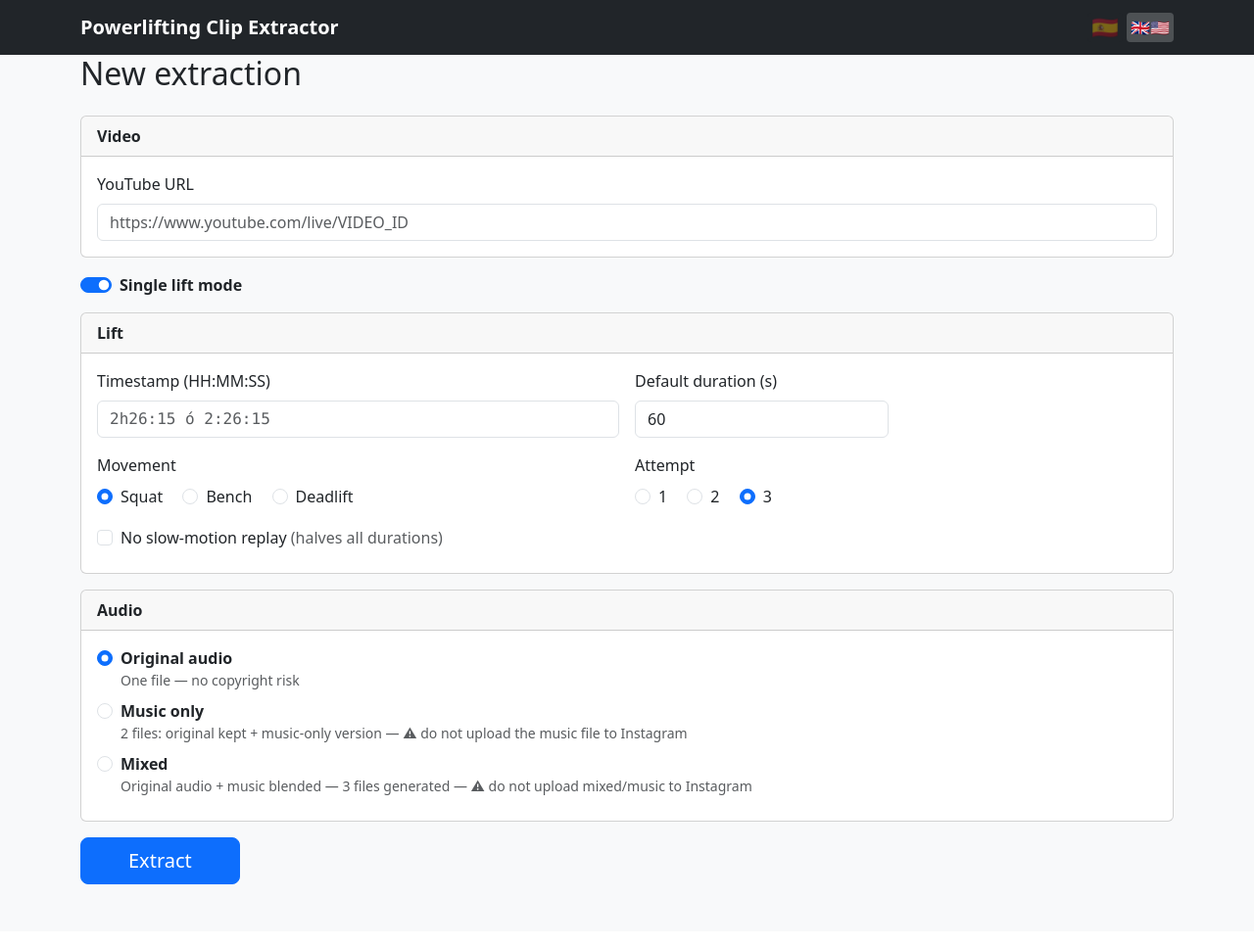
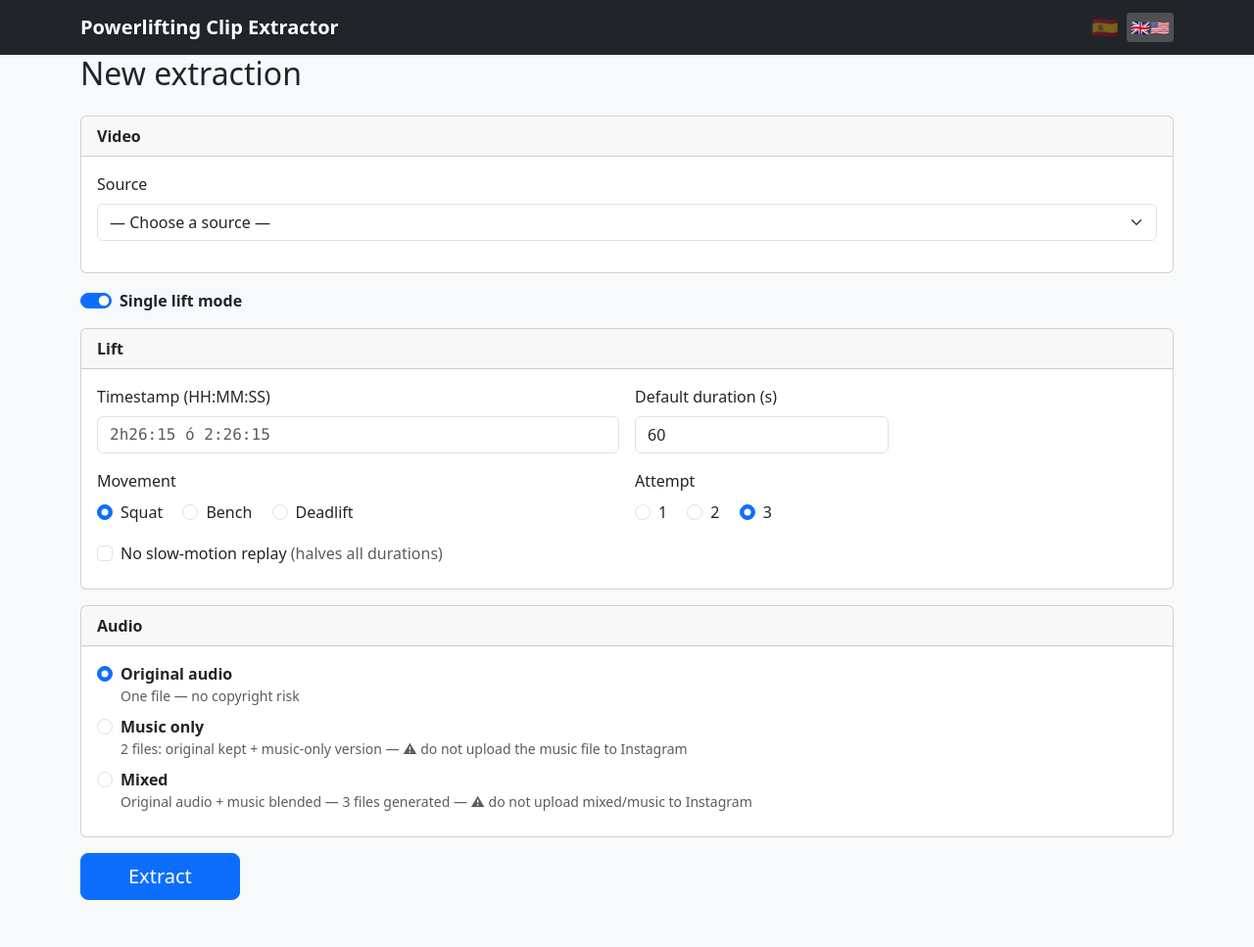
Before and after one commit to raulillo82/powerlifting-clip-extractor, a Flask app: template templates/index.html in a window 1280 px wide. Shown: the whole page at 98% size. Before the commit the page ends 903 px from the top, so only its background shows below. Run offline with Flask 3, Linux system fonts and the light colour scheme; the template is opened without the code that fills it, so the values that code supplies are empty.

Commit message:
Add competition selector: source → year → session dropdowns
New GET /api/channel-videos?source=aep|epf|ipf endpoint returns videos
grouped by year (newest first), with a 6h in-memory cache. Titles are
cleaned of leading emoji and "LIVE:" prefixes, truncated to 70 chars.

Frontend: the URL text input is replaced by a 3-level cascade —
source dropdown → year dropdown → session dropdown. Selecting a session
populates the hidden url field submitted to the backend. "URL personalizada"
falls back to a visible text input (same as before). i18n added (ES + EN).

Co-Authored-By: Claude Sonnet 4.6 <noreply@anthropic.com>

```diff
--- a/app.py
+++ b/app.py
@@ -110,6 +110,92 @@ def _channel_whitelisted(channel_url: str) -> bool:
     """Return True if channel_url contains any whitelisted handle."""
     low = channel_url.lower()
     return any(handle.lower() in low for handle in YOUTUBE_CHANNEL_WHITELIST)
+
+
+# ── Competition selector ───────────────────────────────────────────────────────
+
+_SOURCES: dict[str, str] = {
+    "aep": "https://www.youtube.com/@powerliftingaep4634/videos",
+    "epf": "https://www.youtube.com/@europeanpowerlifting/videos",
+    "ipf": "https://www.youtube.com/@powerliftingtv/videos",
+}
+
+# (timestamp, grouped_data)
+_channel_cache: dict[str, tuple[float, dict]] = {}
+_CACHE_TTL = 6 * 3600  # 6 hours
+
+import re as _re
+
+_TITLE_NOISE = _re.compile(
+    r"^[\U00010000-\U0010ffff☀-➿︀-️‍\s]*"  # leading emoji/spaces
+    r"|🔴\s*LIVE\s*:\s*"
+    r"|LIVE\s*:\s*",
+    _re.IGNORECASE,
+)
+
+
+def _clean_title(raw: str) -> str:
+    title = _TITLE_NOISE.sub("", raw).strip()
+    return title[:70] + "…" if len(title) > 70 else title
+
+
+def _fetch_channel_videos(source: str) -> dict:
+    """Run yt-dlp flat-playlist and return videos grouped by year (newest first)."""
+    channel_url = _SOURCES[source]
+    result = subprocess.run(
+        ["yt-dlp", "--flat-playlist", "-j", "--quiet",
+         "--playlist-end", "200", "--no-playlist", channel_url],
+        capture_output=True, text=True, timeout=60,
+    )
+    if result.returncode != 0:
+        raise RuntimeError(result.stderr.strip() or "yt-dlp failed")
+
+    by_year: dict[str, list[dict]] = {}
+    for line in result.stdout.splitlines():
+        if not line.strip():
+            continue
+        try:
+            entry = json.loads(line)
+        except json.JSONDecodeError:
+            continue
+        raw_title = entry.get("title") or entry.get("fulltitle") or ""
+        title = _clean_title(raw_title)
+        url   = entry.get("webpage_url") or entry.get("url") or ""
+        if not url or not title:
+            continue
+
+        upload_date = entry.get("upload_date") or ""
+        if upload_date and len(upload_date) >= 4:
+            year = upload_date[:4]
+        else:
+            m = _re.search(r"\b(20\d{2})\b", raw_title)
+            year = m.group(1) if m else "?"
+
+        by_year.setdefault(year, []).append({"title": title, "url": url})
+
+    # Sort years descending
+    return dict(sorted(by_year.items(), reverse=True))
+
+
+@app.route("/api/channel-videos")
+@login_required
+def channel_videos():
+    source = request.args.get("source", "")
+    if source not in _SOURCES:
+        return jsonify({"error": "Unknown source"}), 400
+
+    now = time.time()
+    cached = _channel_cache.get(source)
+    if cached and now - cached[0] < _CACHE_TTL:
+        return jsonify(cached[1])
+
+    try:
+        data = _fetch_channel_videos(source)
+    except Exception as e:
+        return jsonify({"error": str(e)}), 502
+
+    _channel_cache[source] = (now, data)
+    return jsonify(data)
 
 # In-memory cache — populated from disk on cache miss so server restarts are safe
 jobs: dict[str, dict] = {}
--- a/templates/base.html
+++ b/templates/base.html
@@ -50,6 +50,13 @@
       // ── index ──
       'page.new':              'New extraction',
       'card.video':            'Video',
+      'label.source':          'Source',
+      'source.choose':         '— Choose a source —',
+      'source.custom':         'Custom URL',
+      'source.loading':        'Loading videos…',
+      'source.error':          'Failed to load videos. Try again.',
+      'label.year':            'Year',
+      'label.session':         'Session',
       'label.url':             'YouTube URL',
       'ts.paste':              'Paste manually',
       'ts.file':               'Upload file',
@@ -167,6 +174,13 @@
     es: {
       'page.new':              'Nueva extracción',
       'card.video':            'Vídeo',
+      'label.source':          'Fuente',
+      'source.choose':         '— Elige una fuente —',
+      'source.custom':         'URL personalizada',
+      'source.loading':        'Cargando vídeos…',
+      'source.error':          'Error al cargar los vídeos. Inténtalo de nuevo.',
+      'label.year':            'Año',
+      'label.session':         'Sesión',
       'label.url':             'URL de YouTube',
       'ts.paste':              'Pegar manualmente',
       'ts.file':               'Subir archivo',
--- a/templates/index.html
+++ b/templates/index.html
@@ -13,14 +13,61 @@
   <div class="card mb-3">
     <div class="card-header fw-semibold" data-i18n="card.video">Video</div>
     <div class="card-body">
-      <label class="form-label" for="url" data-i18n="label.url">YouTube URL</label>
-      <input type="url" class="form-control {% if error_field == 'url' %}is-invalid{% endif %}"
-             id="url" name="url" required
-             value="{{ form_data.get('url', '') if form_data else '' }}"
-             placeholder="https://www.youtube.com/live/VIDEO_ID">
-      {% if error_field == 'url' %}
-      <div class="invalid-feedback">{{ error }}</div>
-      {% endif %}
+
+      {# Hidden url field — always submitted; populated by selector or manual input #}
+      <input type="hidden" id="url" name="url"
+             value="{{ form_data.get('url', '') if form_data else '' }}">
+
+      {# Source selector #}
+      <div class="mb-3">
+        <label class="form-label" data-i18n="label.source">Fuente</label>
+        <select class="form-select" id="source-select" onchange="onSourceChange()">
+          <option value="" selected data-i18n="source.choose">— Elige una fuente —</option>
+          <option value="aep">AEP (España)</option>
+          <option value="epf">EPF (Europa)</option>
+          <option value="ipf">IPF (Mundial)</option>
+          <option value="custom" data-i18n="source.custom">URL personalizada</option>
+        </select>
+      </div>
+
+      {# Spinner #}
+      <div id="source-spinner" class="d-none mb-3">
+        <div class="spinner-border spinner-border-sm text-secondary me-2" role="status"></div>
+        <span class="text-muted small" data-i18n="source.loading">Cargando vídeos…</span>
+      </div>
+
+      {# Year + session selectors (hidden until source loaded) #}
+      <div id="year-session-area" class="d-none">
+        <div class="row g-3 mb-3">
+          <div class="col-md-3">
+            <label class="form-label" data-i18n="label.year">Año</label>
+            <select class="form-select" id="year-select" onchange="onYearChange()">
+              <option value="">—</option>
+            </select>
+          </div>
+          <div class="col-md-9">
+            <label class="form-label" data-i18n="label.session">Sesión</label>
+            <select class="form-select" id="session-select" onchange="onSessionChange()">
+              <option value="">—</option>
+            </select>
+          </div>
+        </div>
+      </div>
+
+      {# Manual URL input — visible only for "URL personalizada" or on error #}
+      {% set show_manual = (form_data and form_data.get('url')) or error_field == 'url' %}
+      <div id="manual-url-area" class="{% if not show_manual %}d-none{% endif %}">
+        <label class="form-label" for="url-manual" data-i18n="label.url">YouTube URL</label>
+        <input type="url" class="form-control {% if error_field == 'url' %}is-invalid{% endif %}"
+               id="url-manual"
+               value="{{ form_data.get('url', '') if form_data else '' }}"
+               placeholder="https://www.youtube.com/live/VIDEO_ID"
+               oninput="document.getElementById('url').value = this.value">
+        {% if error_field == 'url' %}
+        <div class="invalid-feedback">{{ error }}</div>
+        {% endif %}
+      </div>
+
     </div>
   </div>
 
@@ -414,9 +461,83 @@ function togglePreview() {
   document.getElementById('preview_width_area').classList.toggle('d-none', !checked);
 }
 
+// ── Competition selector ──────────────────────────────────────────────────────
+let _videoData = {};   // { year: [{title, url}, ...] }
+
+function onSourceChange() {
+  const source = document.getElementById('source-select').value;
+  const yearArea    = document.getElementById('year-session-area');
+  const manualArea  = document.getElementById('manual-url-area');
+  const spinner     = document.getElementById('source-spinner');
+  const urlField    = document.getElementById('url');
+
+  yearArea.classList.add('d-none');
+  manualArea.classList.add('d-none');
+  urlField.value = '';
+
+  if (!source) return;
+
+  if (source === 'custom') {
+    manualArea.classList.remove('d-none');
+    document.getElementById('url-manual').value = '';
+    return;
+  }
+
+  spinner.classList.remove('d-none');
+  fetch(`/api/channel-videos?source=${source}`)
+    .then(r => r.json())
+    .then(data => {
+      spinner.classList.add('d-none');
+      if (data.error) { alert(data.error); return; }
+      _videoData = data;
+      _populateYears(data);
+      yearArea.classList.remove('d-none');
+    })
+    .catch(() => {
+      spinner.classList.add('d-none');
+      alert(T('source.error'));
+    });
+}
+
+function _populateYears(data) {
+  const sel = document.getElementById('year-select');
+  sel.innerHTML = `<option value="">—</option>`;
+  Object.keys(data).forEach(year => {
+    const opt = document.createElement('option');
+    opt.value = year;
+    opt.textContent = year;
+    sel.appendChild(opt);
+  });
+  document.getElementById('session-select').innerHTML = `<option value="">—</option>`;
+  document.getElementById('url').value = '';
+}
+
+function onYearChange() {
+  const year = document.getElementById('year-select').value;
+  const sel  = document.getElementById('session-select');
+  sel.innerHTML = `<option value="">—</option>`;
+  document.getElementById('url').value = '';
+  if (!year || !_videoData[year]) return;
+  _videoData[year].forEach(v => {
+    const opt = document.createElement('option');
+    opt.value = v.url;
+    opt.textContent = v.title;
+    sel.appendChild(opt);
+  });
+}
+
+function onSessionChange() {
+  document.getElementById('url').value =
+    document.getElementById('session-select').value;
+}
+
 // Restore JS state after server-side validation error
 if (document.getElementById('single_lift').checked) {
   toggleSingleLift();
 }
+{% if show_manual %}
+// On error, show manual URL and pre-select "custom"
+document.getElementById('source-select').value = 'custom';
+{% endif %}
 </script>
 {% endblock %}
```
